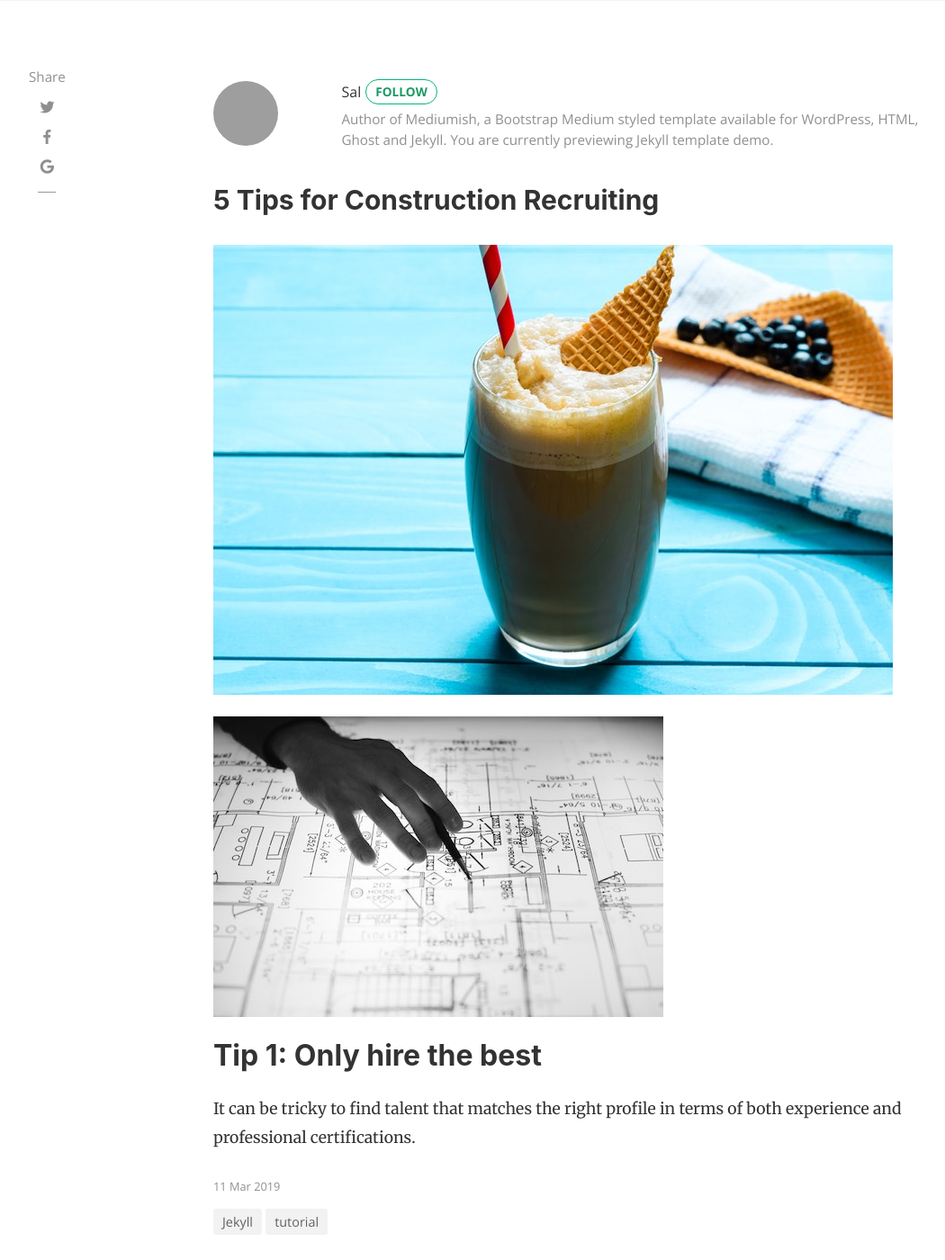
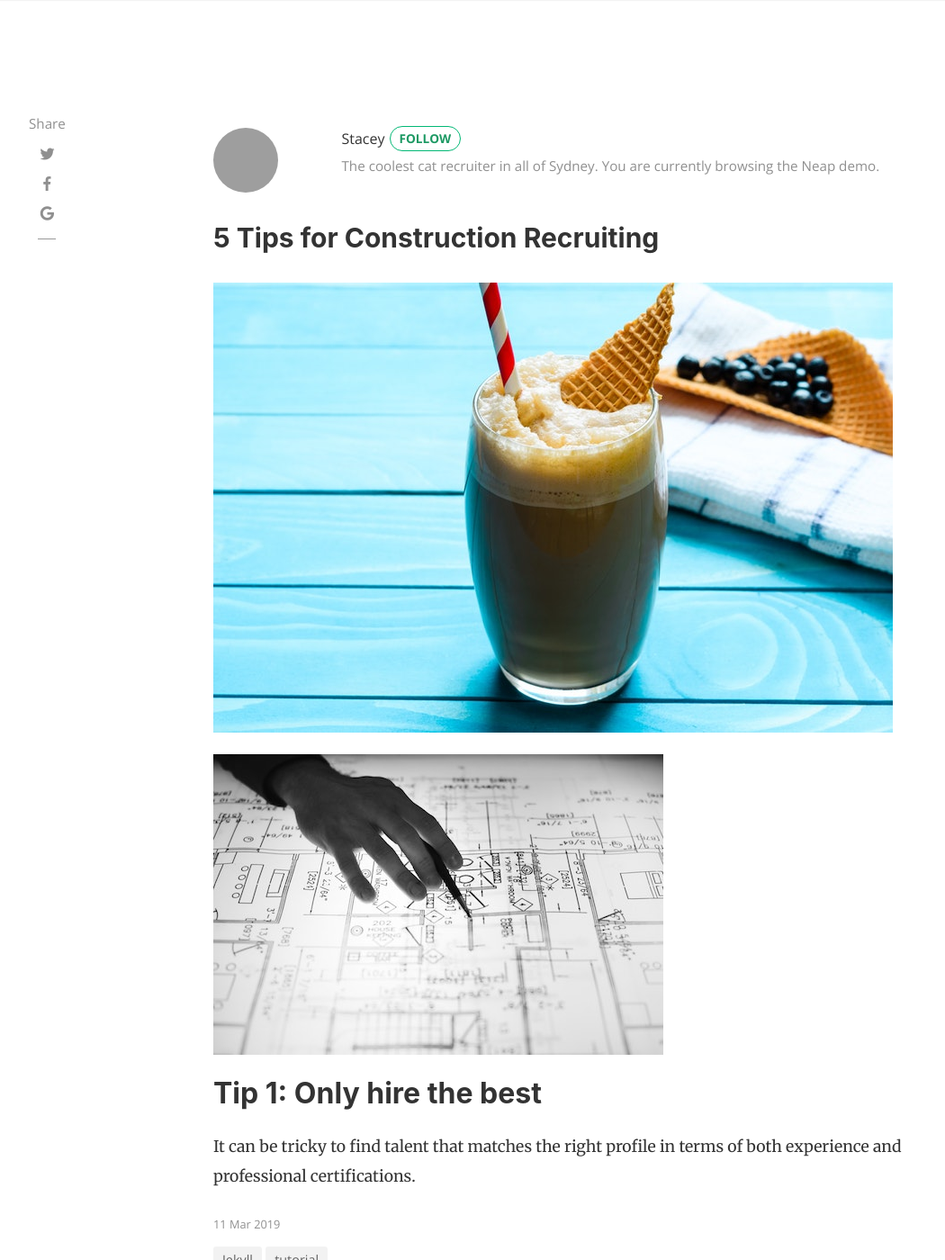
Before and after one commit to BrendanJohnson/m-recruit, a Jekyll site: the page built from _posts/2019-03-11-5-tips-for-construction-recruiting.md, in a window 1280 px wide and 1400 px high. Shown: the whole window at 90% size, without its empty margins (38-1088 px from the left). Built offline with Jekyll 4.4.1, drawn with Linux system fonts in a browser that asks for light colours; nearby versions of some CDN libraries; comment, search, counter and statistics services are not loaded; grey boxes are pictures that could not be loaded.

Commit message:
Improve content of blog posts

```diff
--- a/_config.yml
+++ b/_config.yml
@@ -1,8 +1,8 @@
 # Site
 name: "M Recruit"
 title: "M Recruit"
-description: "Jekyll Template for Blogging"
-meta_description: "Jekyll template, Medium styled, free for bloggers."
+description: "Simple Recruitment Webnsite"
+meta_description: "Simple Recruitment Webnsite"
 logo: 'assets/images/logo.png'
 favicon: 'assets/images/logo.png'
 google_analytics: 'UA-999999-9'
@@ -15,12 +15,12 @@ permalink: /:title/
 authors:
   sal:
     name: Sal
-    display_name: Sal
-    gravatar: e56154546cf4be74e393c62d1ae9f9d4
-    email: wowthemesnet@gmail.com
+    display_name: Stacey
+    gravatar: e1b5b1a3c2c391c4e47c6e542122802f
+    email: brendangjohnson@gmail.com
     web: https://www.wowthemes.net
     twitter: https://twitter.com/wowthemesnet
-    description: "Author of Mediumish, a Bootstrap Medium styled template available for WordPress, HTML, Ghost and Jekyll. You are currently previewing Jekyll template demo."
+    description: "The coolest cat recruiter in all of Sydney. You are currently browsing the Neap demo."
   john:
     name: John
     display_name: John
@@ -28,7 +28,7 @@ authors:
     email: wowthemesnet@gmail.com
     web: https://www.wowthemes.net
     twitter: https://twitter.com/wowthemesnet
-    description: "This is the author box. Write a short description of the author here. You are currently previewing Mediumish demo, a Jekyll template compatible with Github pages."
+    description: "This is just a test. Write a short description of the author here."
 
 # Plugins
 plugins:
--- a/_layouts/post.html
+++ b/_layouts/post.html
@@ -7,6 +7,9 @@ post_class: post-template
 
 <!-- Begin Article
 ================================================== -->
+<div class="mainheading">
+    <h1 class="sitetitle"></h1>
+</div>
 <div class="container">
 	<div class="row">
 
--- a/media/abrs/css/style.css
+++ b/media/abrs/css/style.css
@@ -552,7 +552,13 @@ color: #333;
 
 /* Addtional */
 .in-section .h-about .col-sm-6 {padding-bottom:1em; padding-top:1em;}
-.navigation {border-radius: 6px;background: #098cc9;border: none;color: #fff;width: 100%;padding: 10px; display:none;}
+.navigation {
+  border-radius: 6px;
+  border: none;
+  width: 100%;
+
+  padding: 10px;
+  display:none;}
 @media (max-width: 767px) {
 .meet-team .staff-holder	{padding:20px;}
 .navigation {display:block;}
```
